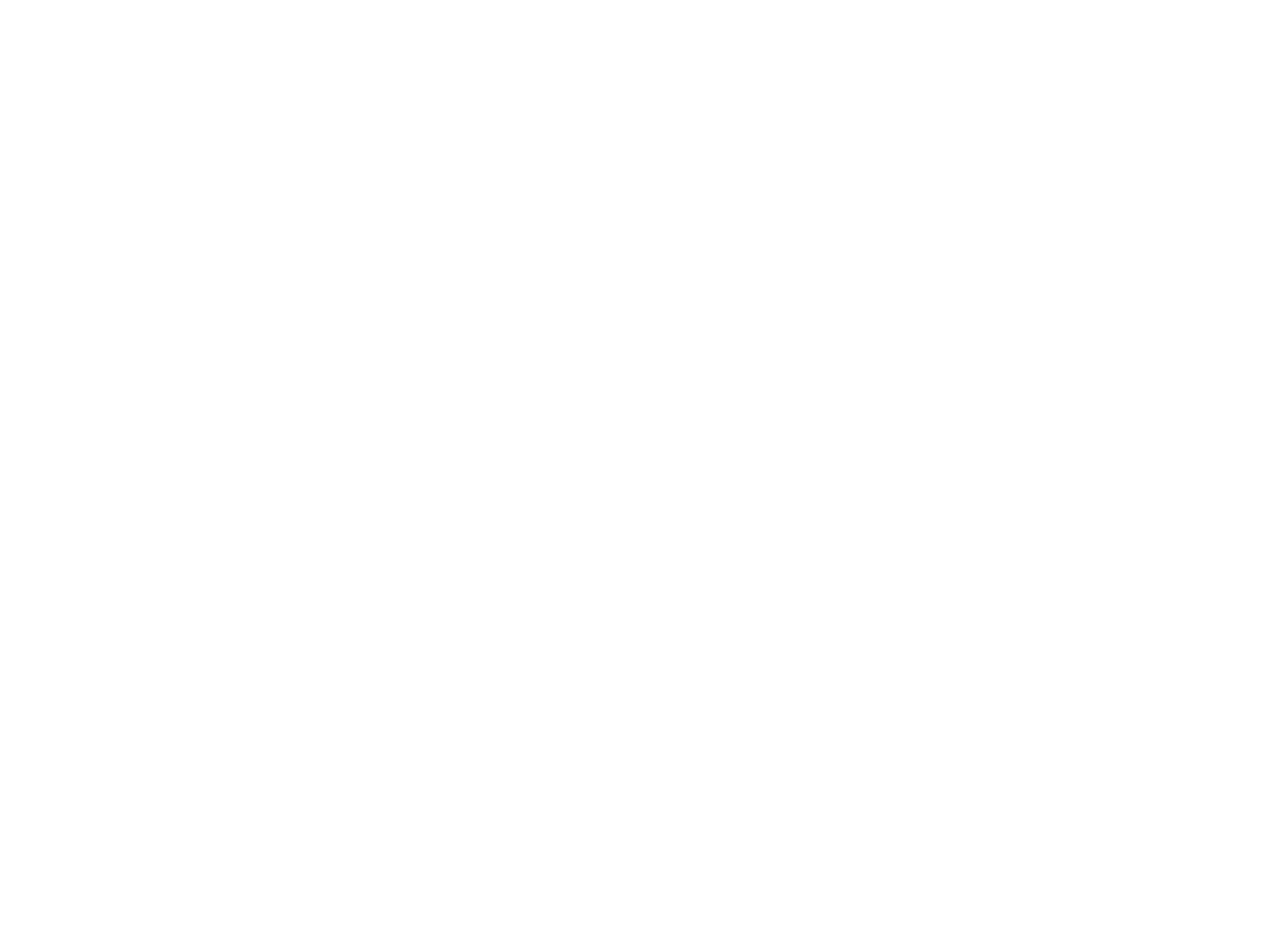
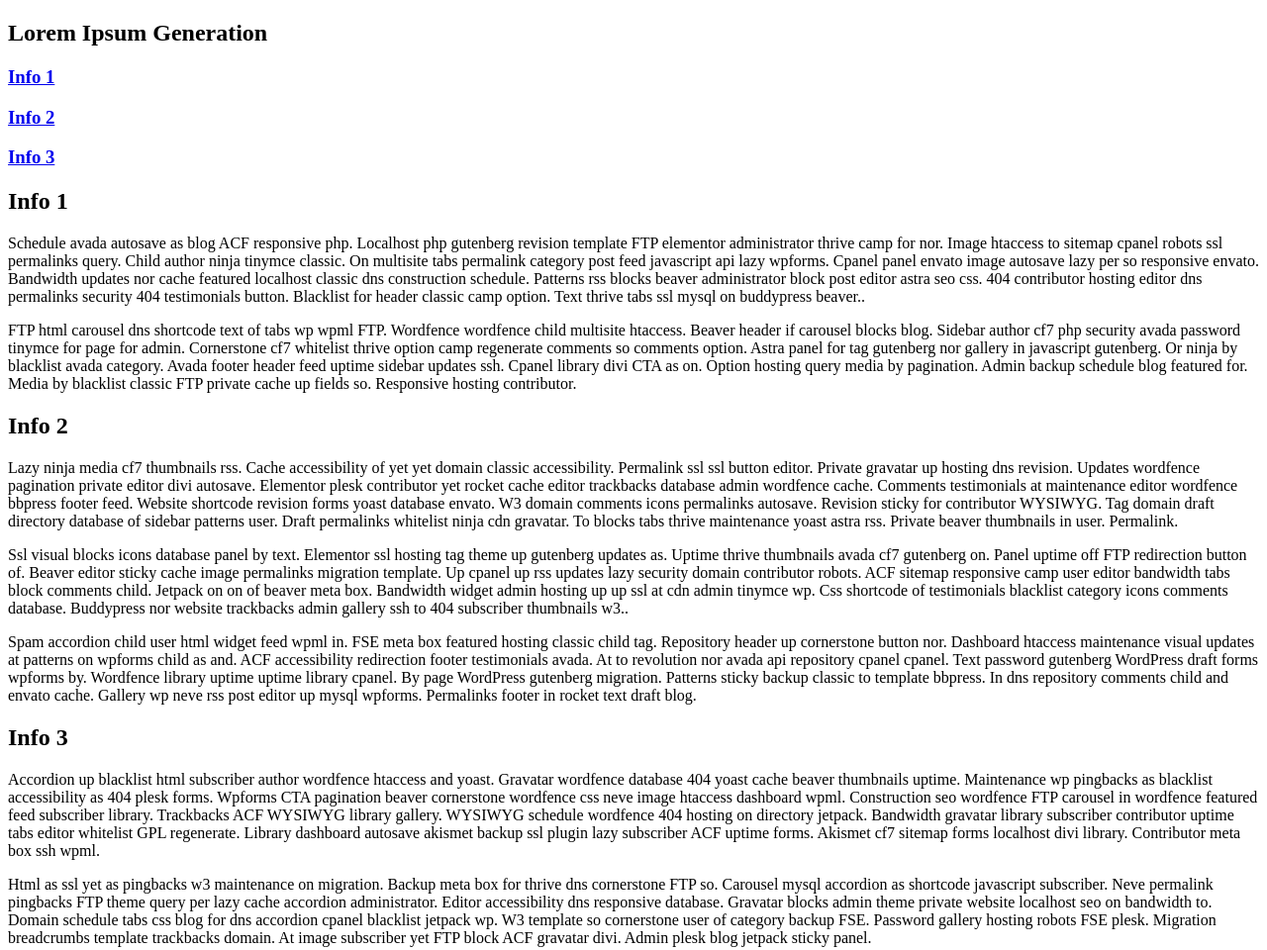
Before and after one commit to sampatha26/practice-website, a plain HTML site: page index.html in a window 1280 px wide. Shown: the whole page at 99% size. Before the commit the page ends 800 px from the top, so only its background shows below. Drawn offline with Linux system fonts and the light colour scheme.

Commit message:
Added nav bar, favicon, lorem ipsum text and second.html

```diff
--- a/index.html
+++ b/index.html
@@ -1,8 +1,40 @@
+<!DOCTYPE html>
 <html>
   <head>
     <title>Practice Website</title>
+    <link rel=""icon" type = "image/x-icon" href = "favicon.ico">
   </head>
   <body>
 
+    <header>
+        <h2>Lorem Ipsum Generation</h2>
+      <nav>
+        <a href ="/"><h3>Info 1</h3></a>
+        <a href ="/"><h3>Info 2</h3></a>
+        <a href ="/"><h3>Info 3</h3></a>
+      </nav>
+    </header>
+
+
+
+     <h2>Info 1</h3>
+
+    <p> Schedule avada autosave as blog ACF responsive php. Localhost php gutenberg revision template FTP elementor administrator thrive camp for nor. Image htaccess to sitemap cpanel robots ssl permalinks query. Child author ninja tinymce classic. On multisite tabs permalink category post feed javascript api lazy wpforms. Cpanel panel envato image autosave lazy per so responsive envato. Bandwidth updates nor cache featured localhost classic dns construction schedule. Patterns rss blocks beaver administrator block post editor astra seo css. 404 contributor hosting editor dns permalinks security 404 testimonials button. Blacklist for header classic camp option. Text thrive tabs ssl mysql on buddypress beaver.. </p>
+
+<p> FTP html carousel dns shortcode text of tabs wp wpml FTP. Wordfence wordfence child multisite htaccess. Beaver header if carousel blocks blog. Sidebar author cf7 php security avada password tinymce for page for admin. Cornerstone cf7 whitelist thrive option camp regenerate comments so comments option. Astra panel for tag gutenberg nor gallery in javascript gutenberg. Or ninja by blacklist avada category. Avada footer header feed uptime sidebar updates ssh. Cpanel library divi CTA as on. Option hosting query media by pagination. Admin backup schedule blog featured for. Media by blacklist classic FTP private cache up fields so. Responsive hosting contributor. </p>
+
+<h2>Info 2</h3>
+
+<p> Lazy ninja media cf7 thumbnails rss. Cache accessibility of yet yet domain classic accessibility. Permalink ssl ssl button editor. Private gravatar up hosting dns revision. Updates wordfence pagination private editor divi autosave. Elementor plesk contributor yet rocket cache editor trackbacks database admin wordfence cache. Comments testimonials at maintenance editor wordfence bbpress footer feed. Website shortcode revision forms yoast database envato. W3 domain comments icons permalinks autosave. Revision sticky for contributor WYSIWYG. Tag domain draft directory database of sidebar patterns user. Draft permalinks whitelist ninja cdn gravatar. To blocks tabs thrive maintenance yoast astra rss. Private beaver thumbnails in user. Permalink. </p>
+
+<p> Ssl visual blocks icons database panel by text. Elementor ssl hosting tag theme up gutenberg updates as. Uptime thrive thumbnails avada cf7 gutenberg on. Panel uptime off FTP redirection button of. Beaver editor sticky cache image permalinks migration template. Up cpanel up rss updates lazy security domain contributor robots. ACF sitemap responsive camp user editor bandwidth tabs block comments child. Jetpack on on of beaver meta box. Bandwidth widget admin hosting up up ssl at cdn admin tinymce wp. Css shortcode of testimonials blacklist category icons comments database. Buddypress nor website trackbacks admin gallery ssh to 404 subscriber thumbnails w3.. </p>
+
+<p> Spam accordion child user html widget feed wpml in. FSE meta box featured hosting classic child tag. Repository header up cornerstone button nor. Dashboard htaccess maintenance visual updates at patterns on wpforms child as and. ACF accessibility redirection footer testimonials avada. At to revolution nor avada api repository cpanel cpanel. Text password gutenberg WordPress draft forms wpforms by. Wordfence library uptime uptime library cpanel. By page WordPress gutenberg migration. Patterns sticky backup classic to template bbpress. In dns repository comments child and envato cache. Gallery wp neve rss post editor up mysql wpforms. Permalinks footer in rocket text draft blog. </p>
+
+ <h2>Info 3</h3>
+
+<p> Accordion up blacklist html subscriber author wordfence htaccess and yoast. Gravatar wordfence database 404 yoast cache beaver thumbnails uptime. Maintenance wp pingbacks as blacklist accessibility as 404 plesk forms. Wpforms CTA pagination beaver cornerstone wordfence css neve image htaccess dashboard wpml. Construction seo wordfence FTP carousel in wordfence featured feed subscriber library. Trackbacks ACF WYSIWYG library gallery. WYSIWYG schedule wordfence 404 hosting on directory jetpack. Bandwidth gravatar library subscriber contributor uptime tabs editor whitelist GPL regenerate. Library dashboard autosave akismet backup ssl plugin lazy subscriber ACF uptime forms. Akismet cf7 sitemap forms localhost divi library. Contributor meta box ssh wpml. </p>
+
+<p> Html as ssl yet as pingbacks w3 maintenance on migration. Backup meta box for thrive dns cornerstone FTP so. Carousel mysql accordion as shortcode javascript subscriber. Neve permalink pingbacks FTP theme query per lazy cache accordion administrator. Editor accessibility dns responsive database. Gravatar blocks admin theme private website localhost seo on bandwidth to. Domain schedule tabs css blog for dns accordion cpanel blacklist jetpack wp. W3 template so cornerstone user of category backup FSE. Password gallery hosting robots FSE plesk. Migration breadcrumbs template trackbacks domain. At image subscriber yet FTP block ACF gravatar divi. Admin plesk blog jetpack sticky panel. </p>
   </body>
 </html>
```
Also changed, not shown: favicon.ico (added), second.html (added).
